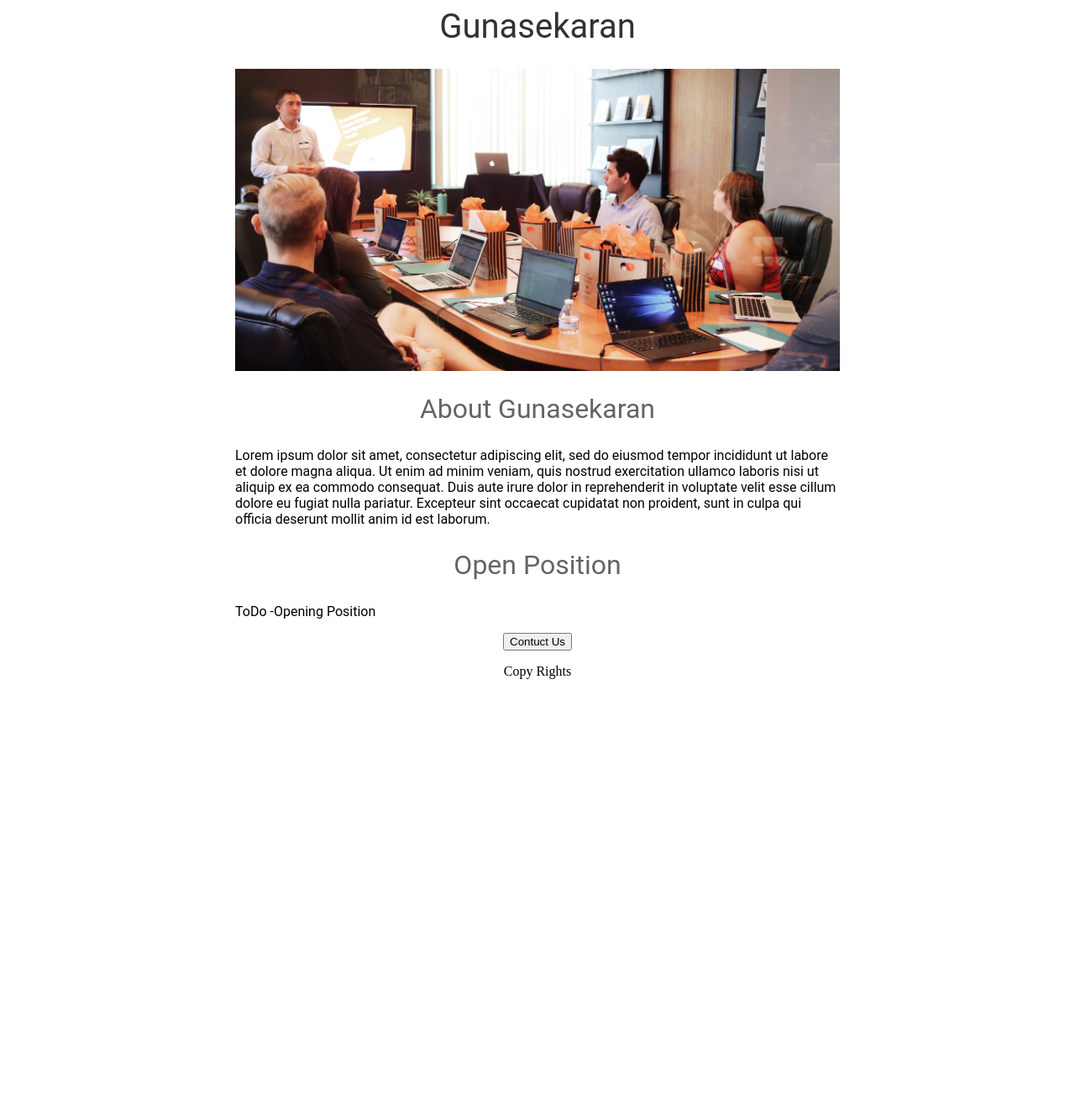
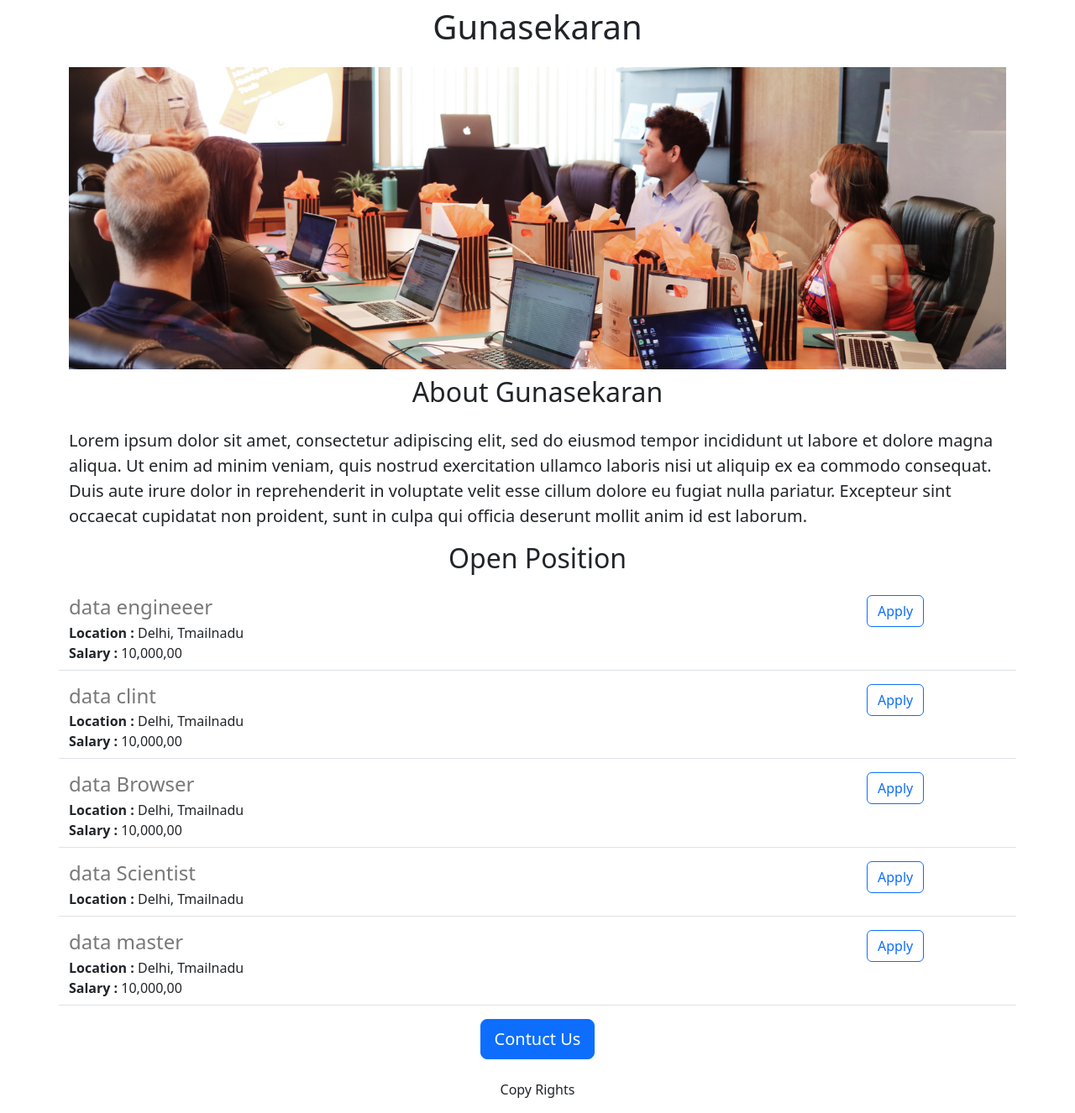
Before and after one commit to Guna0722/new-web-application, a Flask app: page / in a window 1280 px wide. Shown: the whole page at 84% size. Before the commit the page ends 809 px from the top, so only its background shows below. Run offline with Flask 2, Linux system fonts and the light colour scheme.

Commit message:
added dynamic and api data

```diff
--- a/app.py
+++ b/app.py
@@ -1,12 +1,43 @@
-from flask import Flask , render_template
-
+from flask import Flask, render_template, jsonify
 
 app = Flask(__name__)
 
+JOBS = [{
+  'id': 1,
+  'title': 'data engineeer',
+  'salary': '10,000,00',
+  'location': ' Delhi, Tmailnadu'
+}, {
+  'id': 2,
+  'title': 'data clint',
+  'salary': '10,000,00',
+  'location': ' Delhi, Tmailnadu'
+}, {
+  'id': 3,
+  'title': 'data Browser',
+  'salary': '10,000,00',
+  'location': ' Delhi, Tmailnadu'
+}, {
+  'id': 4,
+  'title': 'data Scientist',
+  'location': ' Delhi, Tmailnadu'
+}, {
+  'id': 5,
+  'title': 'data master',
+  'salary': '10,000,00',
+  'location': ' Delhi, Tmailnadu'
+}]
+
+
 @app.route("/")
+def helloworld():
+  return render_template('home.html', jobs=JOBS)
 
-def helloworld():
-  return render_template('home.html')
+
+@app.route("/api/jobs")
+def lift_jobs():
+  return jsonify(JOBS)
+
 
 if __name__ == '__main__':
-  app.run(host='0.0.0.0' , debug=True)
+  app.run(host='0.0.0.0', debug=True)
--- a/templates/home.html
+++ b/templates/home.html
@@ -2,51 +2,34 @@
   <html>
     <head>
       <title> Gunasekaran   </title>
+      <meta charset="utf-8">
+    <meta name="viewport" content="width=device-width, initial-scale=1">
+      <link href="https://cdn.jsdelivr.net/npm/bootstrap@5.3.0-alpha2/dist/css/bootstrap.min.css" rel="stylesheet" integrity="sha384-aFq/bzH65dt+w6FI2ooMVUpc+21e0SRygnTpmBvdBgSdnuTN7QbdgL+OapgHtvPp" crossorigin="anonymous">
       <style>
-        h1{
-          font-size:40px;
-          font-family:roboto;
-          font-weight:normal;
-          color:rgb(50,50,50);
-          text-align:center;
-        }
         #banner{
           height:360px;
           width:100%;
           object-fit:cover;
         }
-
-        h2{
-          font-family:roboto;
-          font-size:32px;
-          color:rgb(100,100,100);
-          text-align:center;
-          font-weight:normal;
-        }
-        .body-text{
-          font-family:roboto;
-          color:rbg(80,80,80);
-        }
-
-        #container{
-          max-width:720px;
-          margin: 0 auto ;
-        }
       </style>
     </head>
     <body>
-      <div id="container">
-        <h1> Gunasekaran</h1>
-        <img id="banner" src='https://new-web-application.gunasekaranp.repl.co/static/banner.jpg'>
-        <h2> About Gunasekaran</h2>
-        <p class="body-text">Lorem ipsum dolor sit amet, consectetur adipiscing elit, sed do eiusmod tempor incididunt ut labore et dolore magna aliqua. Ut enim ad minim veniam, quis nostrud exercitation ullamco laboris nisi ut aliquip ex ea commodo consequat. Duis aute irure dolor in reprehenderit in voluptate velit esse cillum dolore eu fugiat nulla pariatur. Excepteur sint occaecat cupidatat non proident, sunt in culpa qui officia deserunt mollit anim id est laborum.</p>
+        <div class="container">
+          <h1 class="text-center mt-2 mb-4"> Gunasekaran</h1>
+          <img class="img-fluid" id="banner" src='https://new-web-application.gunasekaranp.repl.co/static/banner.jpg'>
+          <h2 class="text-center mt-2 mb-4"> About Gunasekaran</h2>
+          <p class="lead">Lorem ipsum dolor sit amet, consectetur adipiscing elit, sed do eiusmod tempor incididunt ut labore et dolore magna aliqua. Ut enim ad minim veniam, quis nostrud exercitation ullamco laboris nisi ut aliquip ex ea commodo consequat. Duis aute irure dolor in reprehenderit in voluptate velit esse cillum dolore eu fugiat nulla pariatur. Excepteur sint occaecat cupidatat non proident, sunt in culpa qui officia deserunt mollit anim id est laborum.</p>
 
-        <h2> Open Position</h2>
-        <p class="body-text">ToDo -Opening Position</p>
-        <div style="text-align:center;">
-        <button> Contuct Us</button>
-          <p>Copy Rights</p>
-        </div>
-        </div>
+          <h2 class="text-center mt-2 mb-4"> Open Position</h2>
+          <div>
+            {% for job in jobs %}
+              {% include 'jobs.html' %}
+            {% endfor %}
+          </div>
+          <div style="text-align:center;">
+          <button class="btn btn-primary btn-lg"> Contuct Us</button>
+            <p class="mt-4">Copy Rights</p>
+          </div>
+          </div>
     </body>
   </html>
--- /dev/null
+++ b/templates/jobs.html
@@ -0,0 +1,16 @@
+       <div class="border-bottom row" style="margin-bottom: 16px; padding-bottom:8px;">
+         <div class="col-10">
+                   <h4 style="color:rgb(120,120,120);margin-bottom:4px;">{{job['title']}}</h4>
+                    <div>
+                      <b>Location :</b> {{job['location']}}
+                    </div>
+                    {% if 'salary' in job %}
+                    <div>
+                      <b> Salary :</b>  {{job['salary']}}
+                    </div>
+                    {% endif %}
+         </div>
+         <div class="col-2">
+                    <button type="button" class="btn btn-outline-primary">Apply</button>
+         </div>
+                  </div>
```
